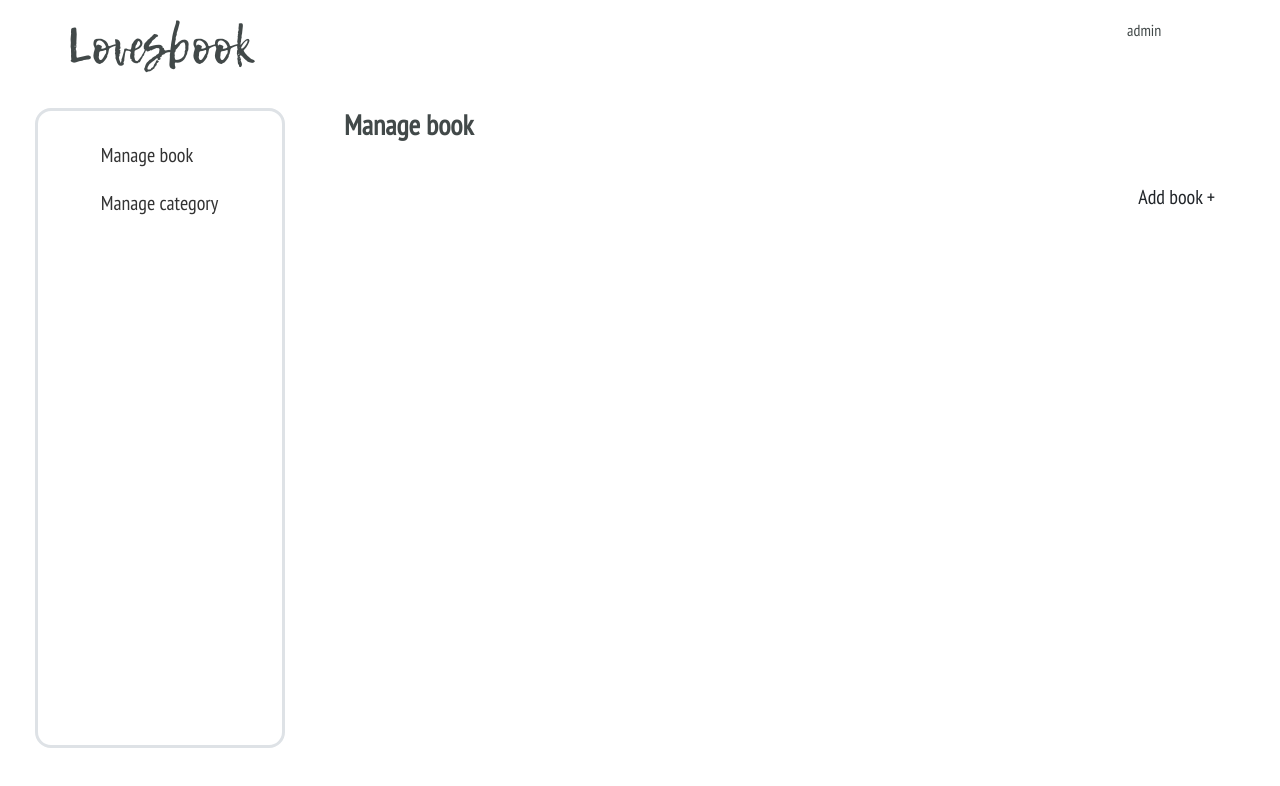
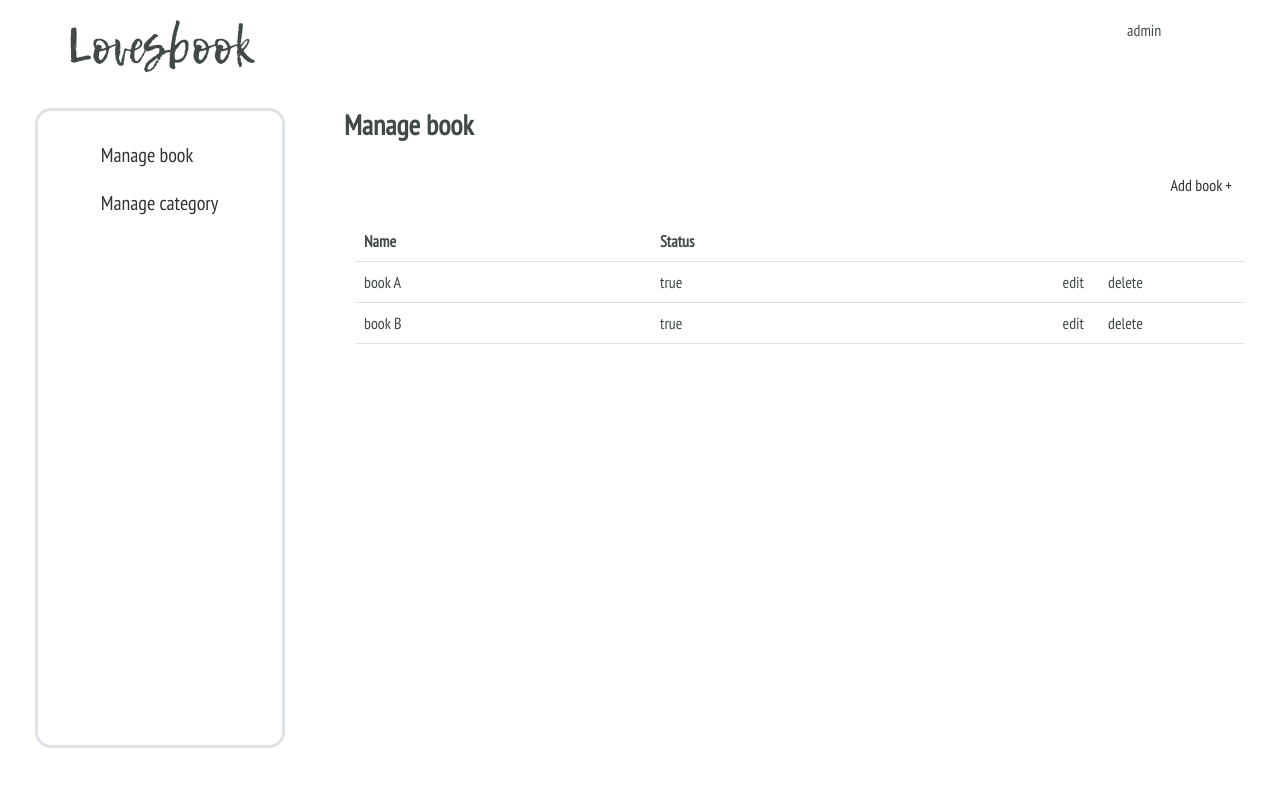
Before and after one commit to VahidCh013/LoveBook, a React (Create React App) app in the folder UI/: page /managebook in a window 1280 px wide. Shown: the top 786 px of the page. Built offline with nearby package versions, Linux system fonts and the light colour scheme.

Commit message:
AddBook, manage book and Table component.

```diff
--- a/UI/src/App.tsx
+++ b/UI/src/App.tsx
@@ -1,6 +1,6 @@
 
 import Login from './app/login/components/login';
-import HomePage from './app/admin/components/homePage';
+import HomePage from './app/admin/components/HomePage/homePage';
 import { Switch, Route } from 'react-router-dom';
 import ForgetPassword from './app/login/components/forgetPassword';
 
--- a/UI/src/app/admin/components/homePage.tsx
+++ b/UI/src/app/admin/components/HomePage/homePage.tsx
@@ -1,8 +1,10 @@
 
 import { NavLink,Link, Route, Switch } from "react-router-dom";
-import ManageBook from "./managebook";
-import ManageCategory from "./managecategory";
-import NavBar from "./navbar";
+import { Routes } from "../../../../shared/routes/routes";
+import AddBook from "../ManageBooks/AddBook";
+import ManageBook from "../ManageBooks/ManageBook";
+import ManageCategory from "../ManageBooks/managecategory";
+import NavBar from "../NavBar/navbar";
 
 interface IHomePageProps{}
 
@@ -24,8 +26,9 @@ const HomePage :React.FunctionComponent<IHomePageProps> = () => {
                 <NavBar/>
                 <div className="col-md-9">
                     <Switch>
-                        <Route path='/managebook' component={ManageBook}></Route>
-                        <Route path='/managecategory' component={ManageCategory}></Route>
+                        <Route path={Routes.ManageBook} component={ManageBook}></Route>
+                        <Route path={Routes.ManageCategory} component={ManageCategory}></Route>
+                        <Route path={Routes.AddBook} component={AddBook}></Route>
                     </Switch>
                 </div>
             </div>
--- /dev/null
+++ b/UI/src/app/admin/components/ManageBooks/AddBook.tsx
@@ -0,0 +1,11 @@
+import React from 'react';
+
+interface IAddBookProps {
+
+}
+const AddBook: React.FunctionComponent<IAddBookProps> = () => {
+return ( <>
+    addbook
+</> );
+}
+export default AddBook;
--- /dev/null
+++ b/UI/src/app/admin/components/ManageBooks/ManageBook.tsx
@@ -0,0 +1,43 @@
+import { useEffect, useState } from "react";
+import { Link, NavLink, Route } from "react-router-dom";
+import LTable from "../../../../shared/components/LTable";
+import { IColumn } from "../../../../shared/models/IColumn";
+import { Routes } from "../../../../shared/routes/routes";
+import { IBook } from "./models/book";
+
+interface IManageBook {}
+
+const ManageBook: React.FunctionComponent<IManageBook> = () => {
+  const [books, setBooks] = useState<IBook[]>([]);
+  const [bookColumns, setBookColumns] = useState<IColumn[]>([]);
+
+  useEffect(() => {
+    setBookColumns([{ name: "Name" }, { name: "Status" }]);
+
+    setBooks([
+      { name: "book A", status: "true" },
+      { name: "book B", status: "true" },
+    ]);
+  }, []);
+
+  return (
+    <>
+      <div className="container-fluid">
+        <h3 className="mt-4 font-weight-bold" style={{ fontWeight: "bold" }}>
+          Manage book
+        </h3>
+        <div className="addbook-btn d-flex justify-content-end p-4">
+          <Link to={Routes.AddBook}>Add book +</Link>
+        </div>
+        <div className="container">
+          <LTable
+            columns={bookColumns}
+            data={books}
+            includeTools={true}
+          ></LTable>
+        </div>
+      </div>
+    </>
+  );
+};
+export default ManageBook;
--- /dev/null
+++ b/UI/src/app/admin/components/ManageBooks/models/book.ts
@@ -0,0 +1,5 @@
+export interface IBook
+{
+    name:string,
+    status:string
+}
--- a/UI/src/app/admin/components/navbar.tsx
+++ b/UI/src/app/admin/components/NavBar/navbar.tsx
@@ -1,4 +1,4 @@
-import { NavLink,Link } from "react-router-dom";
+import { Link } from "react-router-dom";
 
 
 interface INavBarProps{};
--- a/UI/src/app/admin/components/managebook.tsx
+++ /dev/null
@@ -1,20 +0,0 @@
-import { Route } from "react-router-dom";
-
-interface IManageBook{}
-
-const ManageBook :React.FunctionComponent<IManageBook> = () => {
-    return(
-       <>
-            <div className="container-fluid">
-                <h3 className="mt-4 font-weight-bold" style={{fontWeight: 'bold'}}>Manage book</h3>
-                <div className="addbook-btn d-flex justify-content-end p-4">
-                    <button className="btn btn-lg">Add book +</button>
-                </div>
-                <div className="container">
-
-                </div>
-            </div>
-       </>
-    );
-}
-export default ManageBook;
--- /dev/null
+++ b/UI/src/shared/components/LTable.tsx
@@ -0,0 +1,51 @@
+import React, { useEffect, useState } from "react";
+import { IColumn } from "../models/IColumn";
+
+interface ILTablePropes {
+  columns: IColumn[];
+  data: any[];
+  includeTools: boolean;
+}
+const LTable: React.FunctionComponent<ILTablePropes> = ({
+  columns,
+  data,
+  includeTools,
+}) => {
+  if (includeTools) columns.push({ name: "" });
+  return (
+    <>
+      <table className="table">
+        <thead>
+          <tr>
+            {columns.map((c) => {
+              return (
+                <>
+                  <th className="w-25">{c.name}</th>
+                </>
+              );
+            })}
+          </tr>
+        </thead>
+        <tbody>
+          {data.map((b) => {
+            return (
+              <tr>
+                <td>{b.name}</td>
+                <td>{b.status}</td>
+                <td>
+                  <div className="row">
+                    <div className="col-md-6 d-flex justify-content-end">
+                      edit
+                    </div>
+                    <div className="col-md-6">delete</div>
+                  </div>
+                </td>
+              </tr>
+            );
+          })}
+        </tbody>
+      </table>
+    </>
+  );
+};
+export default LTable;
--- /dev/null
+++ b/UI/src/shared/models/IColumn.ts
@@ -0,0 +1,4 @@
+export interface IColumn
+{
+    name:string
+}
--- a/UI/src/shared/routes/routes.ts
+++ b/UI/src/shared/routes/routes.ts
@@ -1,4 +1,8 @@
-export enum routes{
+export enum Routes{
     Login="/login",
-    ForgetPassword='/forgetPassword'
+    ForgetPassword='/forgetPassword',
+    ManageBook='/managebook',
+    ManageCategory='/managecategory',
+    AddBook='/addbook'
+
 }
```
Also changed, not shown: UI/src/app/admin/components/ManageBooks/managecategory.tsx (renamed from UI/src/app/admin/components/managecategory.tsx).
